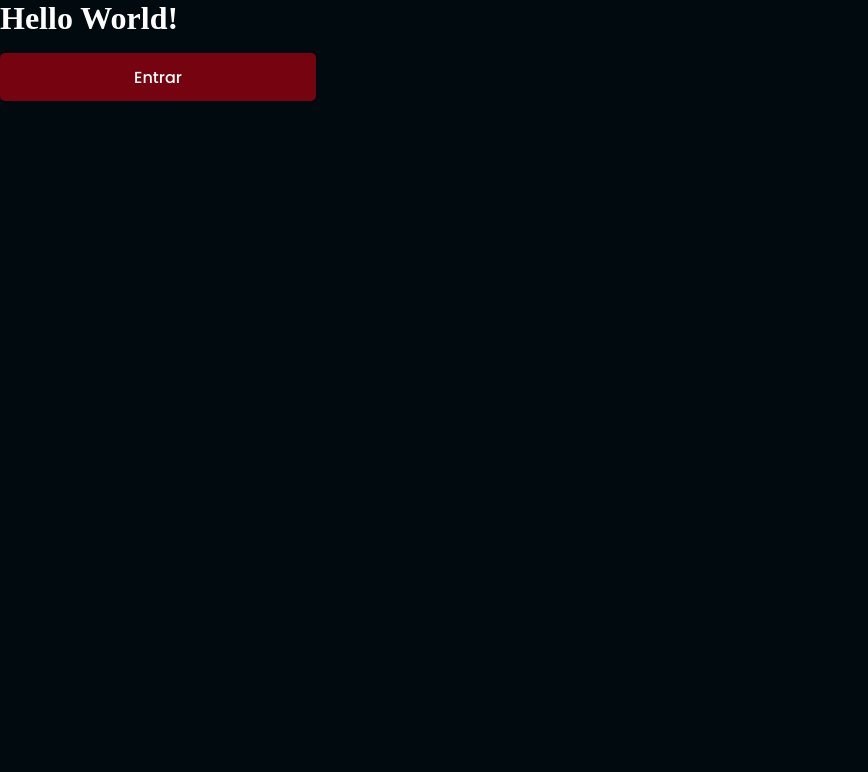
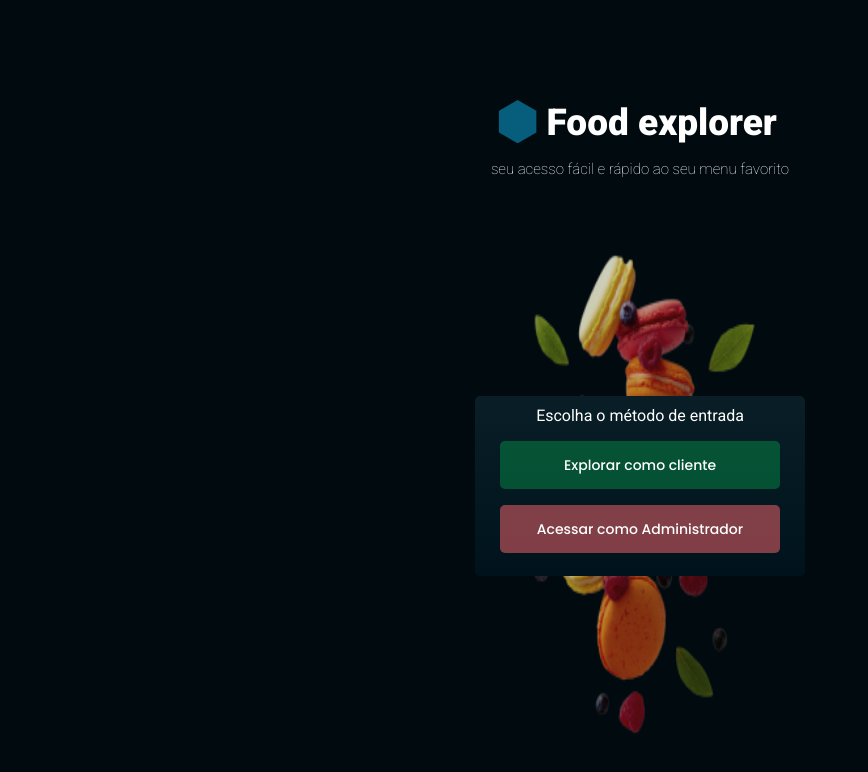
Before and after one commit to Gabryel-Januario/FoodExplorer-Front, a React (Vite) app: page / in a window 1280 px wide. Shown: the top 772 px of the page, without its empty margins (0-868 px from the left). Built offline with nearby package versions, Linux system fonts and the light colour scheme.

Commit message:
WelcomePage

```diff
--- /dev/null
+++ b/src/components/Logo/index.jsx
@@ -0,0 +1,14 @@
+import { Container } from "./style"
+import PolygonImage from "../../assets/Polygon 1.png"
+
+
+
+export function Logo({style}) {
+    return(
+        <Container type="div" style={style}>
+            <img src={PolygonImage} alt="Imagem de um polígono azul" />
+            <h1>Food explorer</h1>
+
+        </Container>
+    )
+}
--- /dev/null
+++ b/src/components/Logo/style.js
@@ -0,0 +1,24 @@
+import styled from "styled-components"
+
+export const Container = styled.div`
+  width: 285px;
+  height: 44px;
+
+  margin: auto;
+
+  display: flex;
+  align-items: center;
+  gap: 10px;
+
+  img {
+    margin: 0;
+  }
+
+  h1 {
+    margin: 0;
+
+    font-size: 37px;
+    font-family: "Roboto", sans-serif;
+    font-weight: 800;
+  }
+`
--- a/src/main.jsx
+++ b/src/main.jsx
@@ -4,13 +4,13 @@ import { ThemeProvider } from "styled-components"
 import GlobalStyles from "./styles/global"
 import theme from "./styles/theme"
 
-import { SignIn } from "./pages/SignIn"
+import { WelcomePage } from "./pages/WelcomePage"
 
 createRoot(document.getElementById("root")).render(
   <StrictMode>
     <ThemeProvider theme={theme}>
       <GlobalStyles />
-      <SignIn />
+      <WelcomePage />
     </ThemeProvider>
   </StrictMode>
 )
--- a/src/pages/SignIn/index.jsx
+++ /dev/null
@@ -1,11 +0,0 @@
-import { Container } from "./styles"
-import { Button } from "../../components/Button"
-
-export function SignIn() {
-  return (
-    <Container>
-      <h1>Hello World!</h1>
-      <Button title="Entrar" />
-    </Container>
-  )
-}
--- a/src/pages/SignIn/styles.js
+++ /dev/null
@@ -1,5 +0,0 @@
-import styled from "styled-components"
-
-export const Container = styled.div`
-
-`
--- /dev/null
+++ b/src/pages/WelcomePage/index.jsx
@@ -0,0 +1,43 @@
+import { Container } from "./styles"
+import { Button } from "../../components/Button"
+import { Logo } from "../../components/Logo"
+import PolygonImage from "../../assets/Polygon 1.png"
+import MacaronImage from "../../assets/pngegg 3.png"
+
+export function WelcomePage() {
+  return (
+    <Container>
+      <header>
+        <div id="title">
+          <Logo />
+        </div>
+        <p>seu acesso fácil e rápido ao seu menu favorito</p>
+      </header>
+      <section>
+        <div id="block">
+          <p>Escolha o método de entrada</p>
+          <Button
+            title="Explorar como cliente"
+            style={{
+              backgroundColor: "rgba(4, 211, 97, 0.3)",
+              width: "280px",
+              fontSize: "14px",
+            }}
+          />
+          <Button
+            title="Acessar como Administrador"
+            style={{
+              backgroundColor: "rgba(171, 77, 85, 0.75)",
+              width: "280px",
+              fontSize: "14px",
+            }}
+          />
+        </div>
+        <img
+          src={MacaronImage}
+          alt="Imagem de Macaron e frutas caindo sobre a tela"
+        />
+      </section>
+    </Container>
+  )
+}
--- /dev/null
+++ b/src/pages/WelcomePage/styles.js
@@ -0,0 +1,78 @@
+import styled from "styled-components"
+
+export const Container = styled.div`
+  height: 100vh;
+
+  align-items: stretch;
+
+  header {
+    margin: auto;
+    margin-top: 100px;
+  }
+
+
+
+
+
+  header p {
+    font-size: 15px;
+    font-weight: 200;
+    font-family: "Roboto", sans-serif;
+
+    margin: 16px auto;
+
+    width: 308px;
+    height: 54px;
+
+    text-align: center;
+
+
+  }
+
+  #block {
+
+    width: 330px;
+    height: 180px;
+
+    margin: auto;
+    margin-top: 166px;
+
+    border-radius: 5px;
+
+    display: flex;
+    flex-direction: column;
+    align-items: center;
+
+    background-image: linear-gradient(rgba(9, 30, 38, 1), rgba(0, 19, 28, 1));
+
+    position: absolute;
+    top: 40%;
+    left: 50%;
+    transform: translate(-50%, -50%);
+    z-index: 1;
+  }
+
+  #block p {
+    text-align: center;
+    margin-top: 10px;
+
+    font-family: "Roboto", sans-serif;
+    font-weight: 400;
+  }
+
+  section img {
+
+
+    position: absolute;
+
+    top: 50%;
+    left: 50%;
+    transform: translate(-50%, -30%);
+    width: 250px;
+    height: 500px;
+
+    filter: brightness(1.1);
+
+    z-index: 0;
+  }
+`
```
Also changed, not shown: src/assets/Polygon 1.png (added), src/assets/pngegg 3.png (added).
